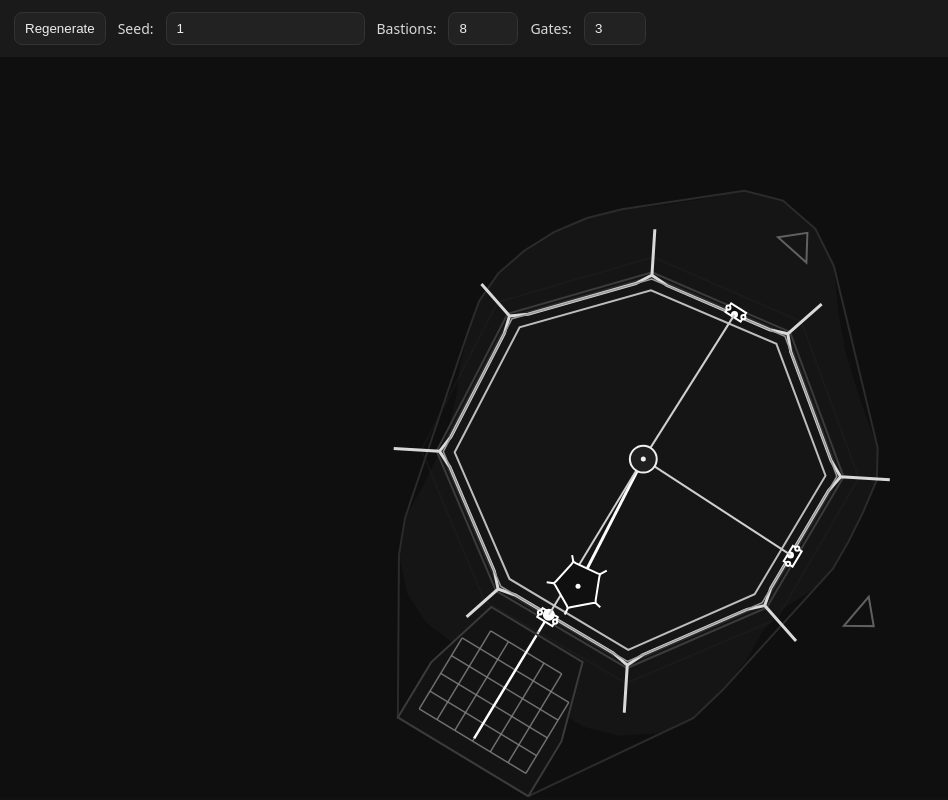
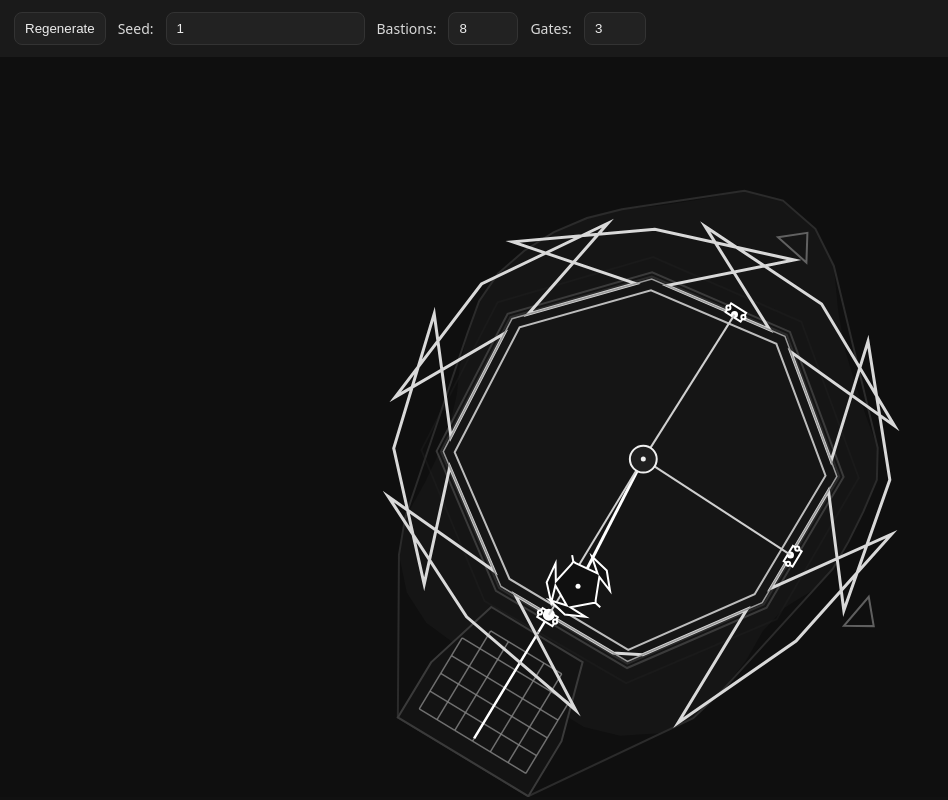
Before and after one commit to vinayplusj/early-modern-city-generator, a plain HTML site: page docs/index.html in a window 1280 px wide. Shown: the whole page, without its empty margins (0-948 px from the left). Drawn offline with Linux system fonts and the light colour scheme.

Commit message:
Update index.html
Adjust cheekOutFrac

```diff
--- a/docs/index.html
+++ b/docs/index.html
@@ -177,7 +177,7 @@
       const cheekAlongFactor = clamp(1.0 - (bastionCount - 5) * (0.5 / 7), 0.5, 1.0);
       const cheekAlong = wallR * cheekAlongFactor;
 
-      const cheekOutFrac = 0.1 * cheekAlongFactor;
+      const cheekOutFrac = 2.0 * cheekAlongFactor;
 
       const bastions = [];
 
```
